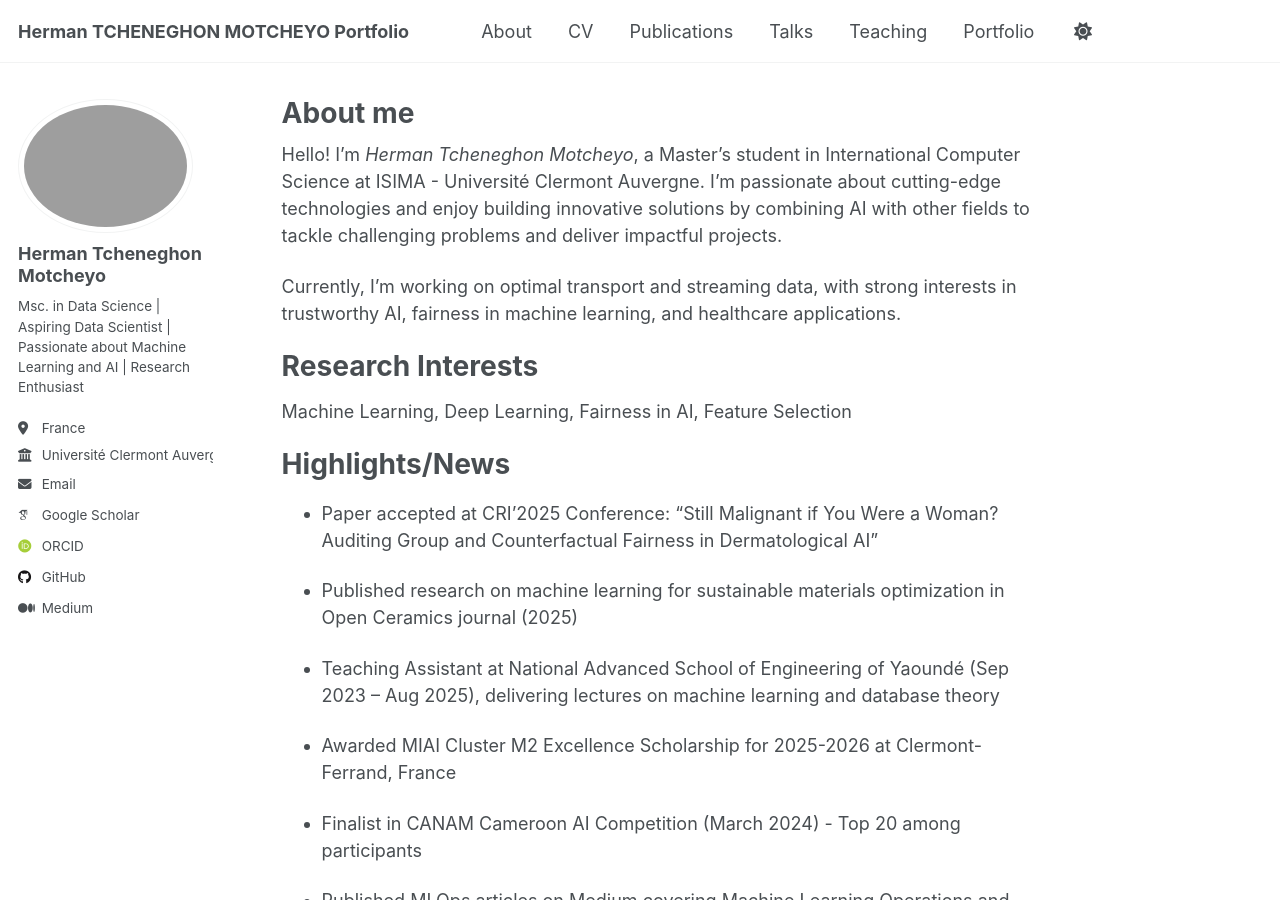
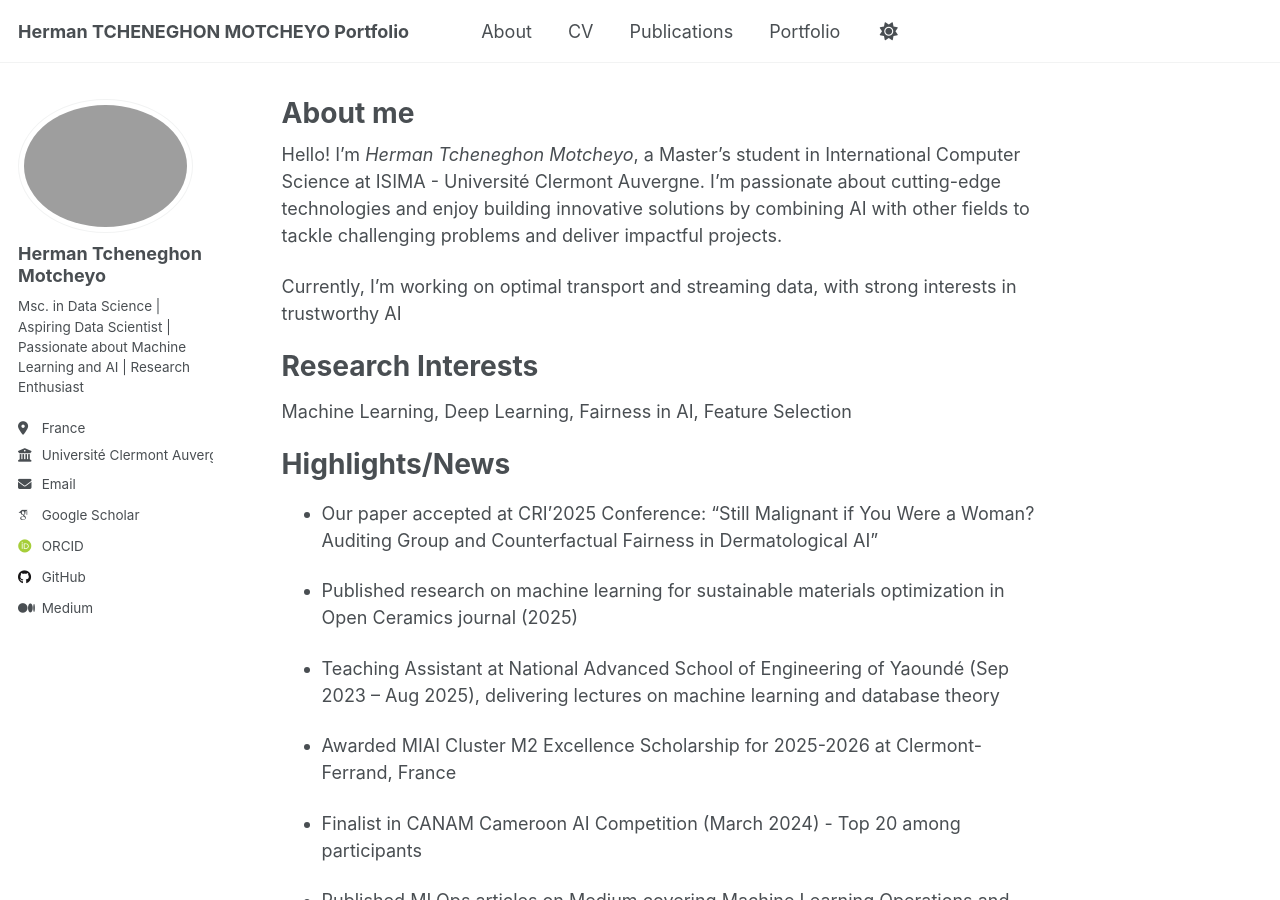
Before and after one commit to Herman-Motcheyo/Herman-Motcheyo.github.io, a Jekyll site: the page built from _pages/about.md, in a window 1280 px wide and 900 px high. Built offline with Jekyll 4.4.1, drawn with Linux system fonts in a browser that asks for light colours; some web fonts are replaced; a script that is not in the unit is left out.

Commit message:
update setting

```diff
--- a/_pages/about.md
+++ b/_pages/about.md
@@ -9,15 +9,17 @@ redirect_from:
 
 Hello! I'm *Herman Tcheneghon Motcheyo*, a Master's student in International Computer Science at ISIMA - Université Clermont Auvergne. I'm passionate about cutting-edge technologies and enjoy building innovative solutions by combining AI with other fields to tackle challenging problems and deliver impactful projects.
 
-Currently, I'm working on optimal transport and streaming data, with strong interests in trustworthy AI, fairness in machine learning, and healthcare applications.
+Currently, I'm working on optimal transport and streaming data, with strong interests in trustworthy AI
 
 Research Interests
 ======
 Machine Learning, Deep Learning, Fairness in AI,  Feature Selection
 
+
+
 Highlights/News
 ======
-* Paper accepted at CRI'2025 Conference: "Still Malignant if You Were a Woman? Auditing Group and Counterfactual Fairness in Dermatological AI"
+* Our paper accepted at CRI'2025 Conference: "Still Malignant if You Were a Woman? Auditing Group and Counterfactual Fairness in Dermatological AI"
 
 * Published research on machine learning for sustainable materials optimization in Open Ceramics journal (2025)
 
@@ -37,6 +39,8 @@ Highlights/News
 
 
 
+
+
 Looking Forward
 ======
 I'm actively seeking **PhD opportunities** in applied machine learning or deep learning, with or without a multidisciplinary environment.
```
Also changed, not shown: _data/navigation.yml (+4 -4 lines).
